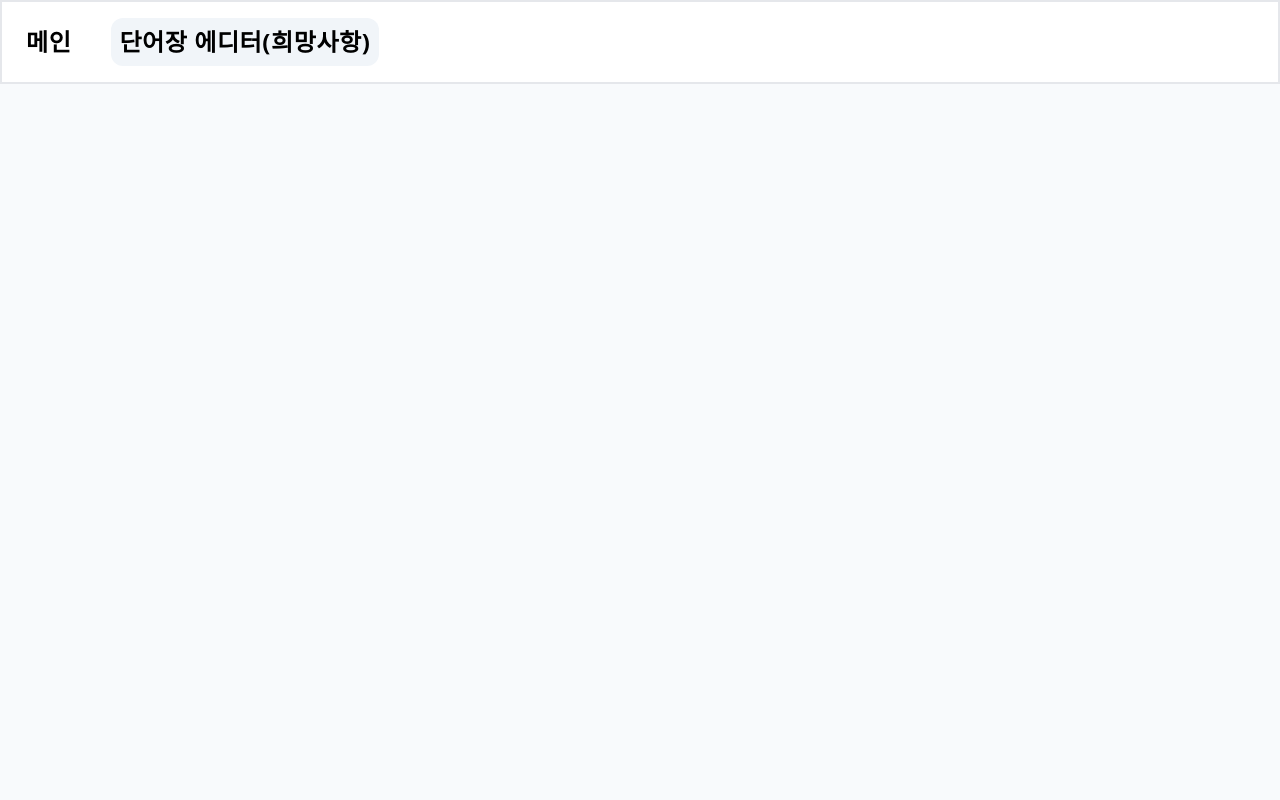
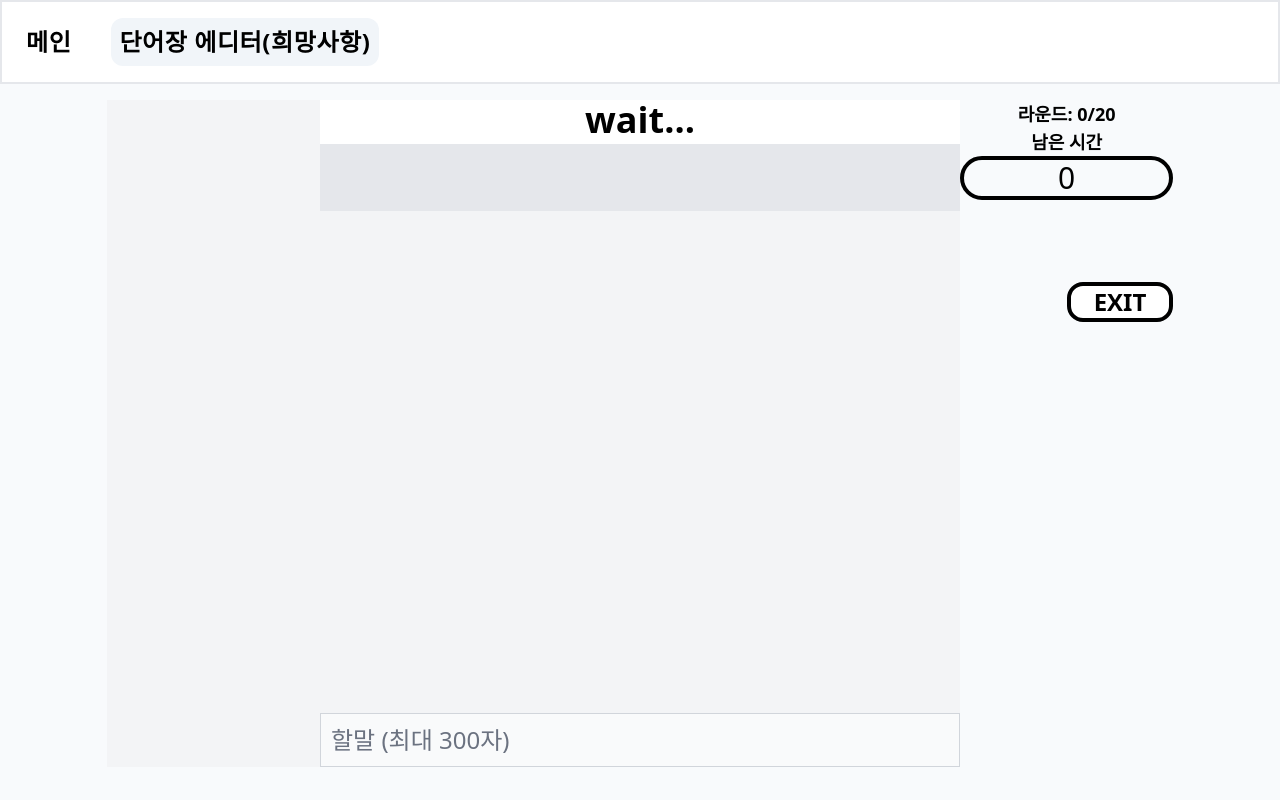
Before and after one commit to THEjwh/webcutomzaumquiz, a Vue app in the folder zaum-front/: page /game/1 in a window 1280 px wide. Before the commit this address had no page. Built offline with nearby package versions, Linux system fonts and the light colour scheme.

Commit message:
게임파트 구현

```diff
--- a/zaum-front/src/components/Game.vue
+++ b/zaum-front/src/components/Game.vue
@@ -1,6 +1,6 @@
 <script>
 import { inject, nextTick, onBeforeMount, onMounted, onUpdated, ref, watch } from 'vue'
-import { useRouter } from 'vue-router';
+import { useRouter, useRoute } from 'vue-router';
 export default {
 
     setup() {
@@ -8,9 +8,13 @@ export default {
         const client = inject('client');
         const Room = inject("room")
         const router = useRouter()
+        const route = useRoute()
 
+        const chats = ref(new Array())
+        const chat = ref('')
+        const chatsquare = ref(null)
 
-        const words = ref('')
+        const words = ref('wait...')
         const hint = ref(new Array())
         const h_desc = ref('')
         const h_desc_use = ref(false)
@@ -28,6 +32,16 @@ export default {
         onBeforeMount(() => {
             if (Room.value != undefined) {
                 Room.value.removeAllListeners()
+                Room.value.onMessage('alarm', (msg) => {
+                    inputMsg(msg,'alarm')
+                })
+                Room.value.onMessage('alarm_s', (msg) => {
+                    inputMsg(msg,'alarm_s')
+                })
+                Room.value.onMessage('alarm_c', (msg) => {
+                    inputMsg(msg,'alarm_c')
+                    Room.value.send('get_players')
+                })
                 Room.value.onMessage('players', (message) => {
                     users.value = message
                     users_r.value = Object.entries(users.value).sort((a, b) => {
@@ -52,19 +66,63 @@ export default {
                     time.value = maxtime.value
                     round.value += 1
                     words.value = msg.quest
+                    hint.value.length = 0
                 })
                 Room.value.onMessage('clock_tick', (msg) => {
                     time.value -= 1
                 })
-                Room.value.send("join_game")
-
+                Room.value.onMessage('chat_message', (msg) => {
+                    inputMsg(msg,'msg')
+                })
+                Room.value.onMessage('chat_message_c', (msg) => {
+                    inputMsg(msg,'msg_c')
+                })
+                Room.value.onMessage('hint', (msg)=> {
+                    hint.value.push(msg.index + '번째 글자:' + msg.word)
+                })
+                Room.value.onMessage('correct', (msg) => {
+                    words.value = msg
+                })
+                Room.value.onMessage('round_ended', (msg) => {
+                    words.value = msg.answer
+                    inputMsg('라운드가 끝났습니다!','alarm')
+                    Room.value.send('get_players')
+                })
+                Room.value.onMessage('game_ended', (msg) => {
+                    inputMsg('게임이 종료되었습니다!','alarm')
+                })
+                Room.value.onMessage('goto_lobby', (msg) => {
+                    router.replace({ name: 'lobby', query:{r:true} })
+                })
+                if(route.params.by == 'lo'){
+                    Room.value.send("join_game")
+                }
 
             }
         })
 
 
+        const inputMsg = (msg, tag) => {
+            chats.value.push({msg : msg, tag : tag})
+
+/*             if(audio){
+                audio.currentTime = 0
+                audio.play()
+            } */
+            nextTick(() => {
+                if(chatsquare.value) {
+                    if(chatsquare.value.scrollHeight) {
+                    chatsquare.value.scrollTop = chatsquare.value.scrollHeight;
+                }
+                }
+
+            })
+        }
+
         const getPlayer = () => {
+            console.log('겟플리리어호출')
             if(users.value == undefined) return new Array()
+            console.log(users.value)
             return Object.entries(users.value)
         }
 
@@ -84,6 +142,11 @@ export default {
             return false
         }
 
+        const sendchat = () => {
+            Room.value.send("send_message", {msg: chat.value})
+            chat.value = ""
+        }
+
         const exit = () => {
             if(Room.value != undefined){
                 Room.value.leave()
@@ -99,11 +162,14 @@ export default {
             h_desc_use,
             round,
             round_m,
-
+            chats,
+            chat,
+            chatsquare,
 
             getPlayer,
             getRank,
             checker,
+            sendchat,
             exit
         }
     }
@@ -116,7 +182,7 @@ export default {
             <div class="bg-gray-100 row-span-full col-span-2 overflow-y-scroll">
                 <div class="w-full h-full flex flex-col">
                     <div v-for="(item, index) in getPlayer()" class="w-full grid gap-0 grid-rows-2 grid-cols-4"
-                    v-bind:class="{'bg-zinc-100': index % 2 == 1, 'bg-stone-200': index % 2 == 0, 'font-bold': checker(item[0])}">
+                    v-bind:class="{'bg-green-500': item[1].Iscorrect == true ,'bg-zinc-100': item[1].Iscorrect == false && index % 2 == 1, 'bg-stone-200': item[1].Iscorrect == false && index % 2 == 0 , 'font-bold': checker(item[0])}">
                         <div class="row-span-2 col-span-1 mx-auto my-auto">
                             <div class="text-2xl font-bold text-black p-1 text-center rounded-2xl">
                                 {{'#'+ getRank(item[0])}}
@@ -145,11 +211,15 @@ export default {
                 </div>
                 <div class="w-full h-5/6 flex flex-col">
                     <div ref="chatsquare"
-                        class="w-full basis-11/12 text-black bg-gray-100 grow text-xl scroll-smooth overflow-y-scroll">
+                        class="w-full basis-11/12 bg-gray-100 grow text-xl scroll-smooth overflow-y-scroll">
+                        <p v-for="(item, index) in chats" class="w-full py-2 break-all"
+                            v-bind:class="{'bg-gray-50' : index % 2 == 0, 'bg-gray-100' : index % 2 == 1, 'italic' : item.tag == 'alarm_c', 'text-green-300' : item.tag == 'msg_c', 'text-black' : item.tag == 'msg', 'text-gray-500' : item.tag == 'alarm_s', 'text-yellow-400': item.tag == 'alarm', 'font-semibold': item.tag == 'alarm' || 'alarm_c' || 'alarm_s', 'font-medium' : item.tag == 'msg' || 'msg_c'}">
+                            {{item.msg}}
+                        </p>
                     </div>
-                    <input type="text" id="message"
+                    <input type="text" id="message" v-model="chat" @keydown.enter="sendchat"
                         class="self-end block basis-1/12 p-2.5 w-full text-2xl text-gray-900 resize-none bg-gray-50 border border-gray-300 focus:ring-blue-500 focus:border-blue-500 dark:bg-gray-700 dark:border-gray-600 dark:placeholder-gray-400 dark:text-white dark:focus:ring-blue-500 dark:focus:border-blue-500"
-                        placeholder="할말 (최대 500자)" maxlength="500" />
+                        placeholder="할말 (최대 300자)" maxlength="300" />
                 </div>
             </div>
             <div class="row-span-1 col-span-2 flex flex-col items-center overflow-y-auto ">
--- a/zaum-front/src/components/Lobby.vue
+++ b/zaum-front/src/components/Lobby.vue
@@ -1,6 +1,6 @@
 <script>
 import { inject, nextTick, onBeforeMount ,onMounted, onUpdated, ref, watch } from 'vue'
-import { useRouter } from 'vue-router';
+import { useRouter, useRoute } from 'vue-router';
 import useClipboard from 'vue-clipboard3'
 
 export default{
@@ -10,6 +10,7 @@ export default{
         const client = inject('client');
         const Room = inject("room")
         const router = useRouter()
+        const route = useRoute()
 
         const users = ref(undefined)
 
@@ -79,10 +80,15 @@ export default{
                 })
 
                 Room.value.onMessage('game_started', (msg) => {
-                    router.replace({name:'game'})
+                    router.replace({name:'game', params:{by:'lo'}})
                 })
 
-                Room.value.send("join_completed")
+                if(route.params.by == 'ho'){
+                    Room.value.send("join_completed", true)
+                }
+                else if(route.params.by == 'gm'){
+                    Room.value.send("join_completed", false)
+                }
             }
             else{
                 //router.replace({name:'home'})
@@ -418,7 +424,7 @@ export default{
                 <div class="h-full flex flex-col overflow-auto">
                     <button @click="game_start()" v-show="getIsAdmin() && !started" type="button" class="text-black bg-white hover:bg-black hover:text-white focus:ring-4 focus:ring-red-500 font-medium text-xl
         focus:outline-none m-2 rounded-full basis-1/4 border-black border-4">시작</button>
-                    <button @click="exit()" type="button" class="text-black bg-white hover:bg-black hover:text-white focus:ring-4 focus:ring-red-500 font-medium text-xl
+                    <button @click="exit()" v-show="!started" type="button" class="text-black bg-white hover:bg-black hover:text-white focus:ring-4 focus:ring-red-500 font-medium text-xl
         focus:outline-none m-2 rounded-full basis-1/4 border-black border-4 ">나가기</button>
                 </div>
             </div>
--- a/zaum-front/src/components/MainScreen.vue
+++ b/zaum-front/src/components/MainScreen.vue
@@ -44,7 +44,7 @@ export default {
         Room.value = room
         console.log(Room.value)
         //router.replace('/lobby')
-        router.replace({name:'lobby'})
+        router.replace({name:'lobby', params:{by:'ho'}})
       }).catch(e => {
         abc.value = "접속실패!"
       });
@@ -69,11 +69,11 @@ export default {
     }
 
     const test = () => {
-      router.replace({name: 'lobby'})
+      router.replace({name: 'lobby' , params:{by:'test'}})
     }
 
     const test2 = () => {
-      router.replace({name: 'game'})
+      router.replace({name: 'game' , params:{by:'test'}})
     }
 
     return {
--- a/zaum-front/src/router/index.js
+++ b/zaum-front/src/router/index.js
@@ -16,12 +16,12 @@ const routes = [
     redirect: {name:'home'}
   },
   {
-    path: '/lobby',
+    path: '/lobby/:by',
     name: 'lobby',
     component: LobbyView,
   },
   {
-    path: '/game',
+    path: '/game/:by',
     name: 'game',
     component: gameView,
   }
```
Also changed, not shown: 2 other files (tests, documents, lock files or other folders).
